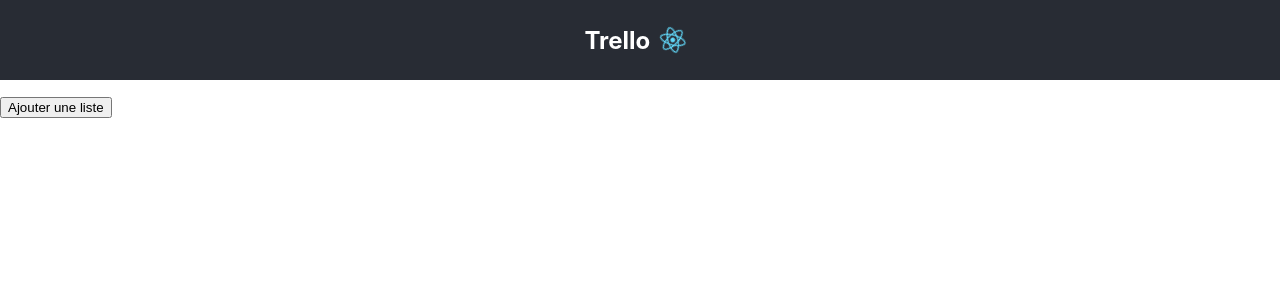
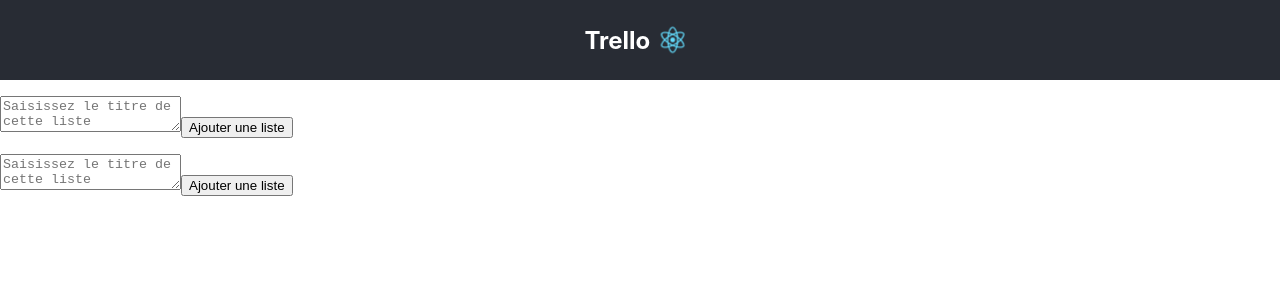
Before and after one commit to CorentinCrz/react-trelo-like, a React (Create React App) app: page / in a window 1280 px wide. Shown: the top 300 px of the page. Built offline with nearby package versions, Linux system fonts and the light colour scheme.

Commit message:
refactoring code

```diff
--- a/src/App.js
+++ b/src/App.js
@@ -1,16 +1,41 @@
 import React from 'react';
 import Header from "./utils/headerComponent";
 import ListComponent from "./components/List/index";
-import CardComponent from "./components/Card/index";
 import './App.css';
 
-function App() {
-  return (
-    <div className="App">
-      <Header />
-      <ListComponent name="liste" cardComponent={<ListComponent name="carte" cardComponent={<CardComponent/>}/>}/>
-    </div>
-  );
+class App extends React.Component{
+  constructor(props){
+    super(props)
+    this.state = {
+      list1: [],
+      list2: []
+    }
+  }
+  handleSubmitAdd = (name, listIndex) => {
+    let list = {};
+    list[listIndex] = this.state[listIndex].concat(name)
+    this.setState(list)
+  }
+
+  render() {
+    return (
+      <div className="App">
+        <Header />
+        <ListComponent
+          name="liste"
+          handleSubmitAdd={this.handleSubmitAdd}
+          lists={this.state.list1}
+          listIndex="list1"
+        />
+        <ListComponent
+          name="liste"
+          handleSubmitAdd={this.handleSubmitAdd}
+          lists={this.state.list2}
+          listIndex="list2"
+        />
+      </div>
+    )
+  }
 }
 
 export default App;
--- a/src/components/Card/CardComponent.js
+++ b/src/components/Card/CardComponent.js
@@ -7,6 +7,7 @@
     render() {
         return (
             <section className="card">
+                <h2>{this.props.name}</h2>
             </section>
         );
     }
--- a/src/components/List/ListComponent.js
+++ b/src/components/List/ListComponent.js
@@ -4,50 +4,20 @@
 import CardComponent from "../Card/index";
 
 
-class ListComponent extends React.Component {
-    constructor(props){
-        super(props)
-        this.state = {
-            name: '',
-            adding: false,
-            list: []
-        }
-    }
-    handleClick = () => {
-        this.setState({
-            adding: true
-        })
-    }
-    handleSubmitAdd = (event) => {
-        event.preventDefault()
-        this.setState({
-            list: this.state.list.concat(this.state.name),
-            adding: false
-        })
-    }
-    handleChangeAdd = (event) => {
-        this.setState({name: event.target.value});
-    }
-    displayList = () => this.state.list.map(card => (
+const ListComponent = props => {
+
+    const displayList = () => props.lists.map(card => (
         <li key={card}>
-            <h2>{card}</h2>
-            {this.props.cardComponent}
+            <CardComponent name={card}/>
         </li>
     ))
 
-    render() {
-        return (
-            <section className="list">
-                <ul>{this.displayList()}</ul>
-                { this.state.adding &&
-                    <AddComponent name={this.props.name} handleSubmitAdd={this.handleSubmitAdd} handleChangeAdd={this.handleChangeAdd}/>
-                }
-                { !this.state.adding &&
-                    <button onClick={this.handleClick}>Ajouter une {this.props.name}</button>
-                }
-            </section>
-        );
-    }
+    return (
+        <section className="list">
+            <ul>{displayList()}</ul>
+            <AddComponent name={props.name} handleSubmitAdd={props.handleSubmitAdd} listIndex={props.listIndex}/>
+        </section>
+    )
 };
 
   export default ListComponent;
--- a/src/utils/AddComponent.js
+++ b/src/utils/AddComponent.js
@@ -1,8 +1,29 @@
 import React from "react";
 
-export default props => (
-    <form onSubmit={props.handleSubmitAdd}>
-        <textarea placeholder={`Saisissez le titre de cette ${props.name}`} onChange={props.handleChangeAdd}/>
-        <button type="submit">Ajouter une {props.name}</button>
-    </form>
-);
+export default class props extends React.Component {
+    constructor(props){
+    super(props)
+        this.state = {
+            name: ''
+        }
+    }
+    handleSubmit = (event) => {
+        event.preventDefault()
+        this.props.handleSubmitAdd(this.state.name, this.props.listIndex);
+        /* this.setState({
+            lists: this.state.lists.concat(this.state.name),
+        }) */
+    }
+    handleChange = (event) => {
+        this.setState({name: event.target.value})
+    }
+
+    render() {
+        return (
+            <form onSubmit={this.handleSubmit}>
+                <textarea placeholder={`Saisissez le titre de cette ${this.props.name}`} onChange={this.handleChange}/>
+                <button type="submit">Ajouter une {this.props.name}</button>
+            </form>
+        )
+    }
+}
```
